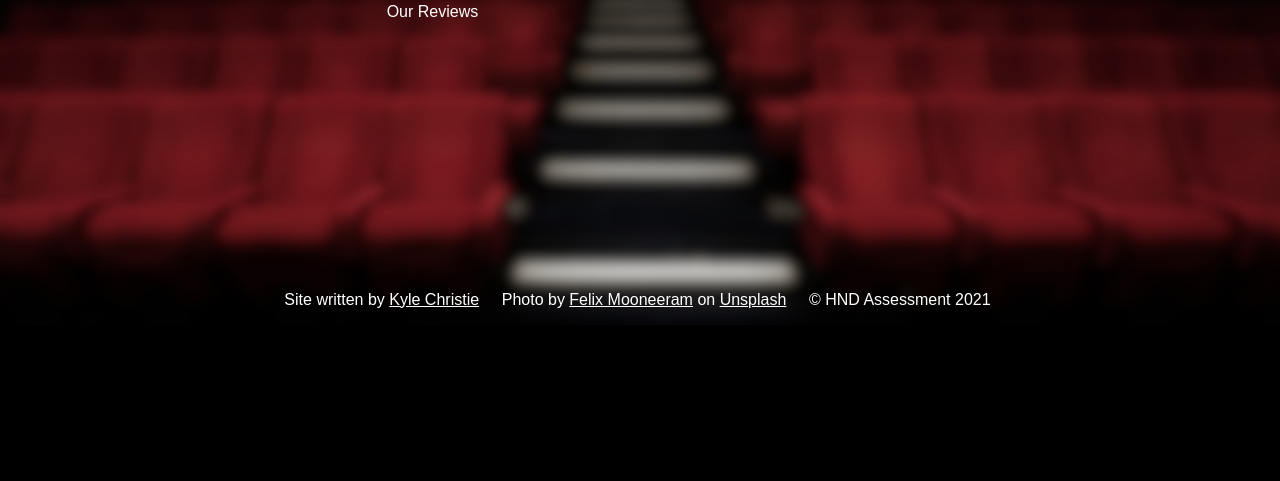
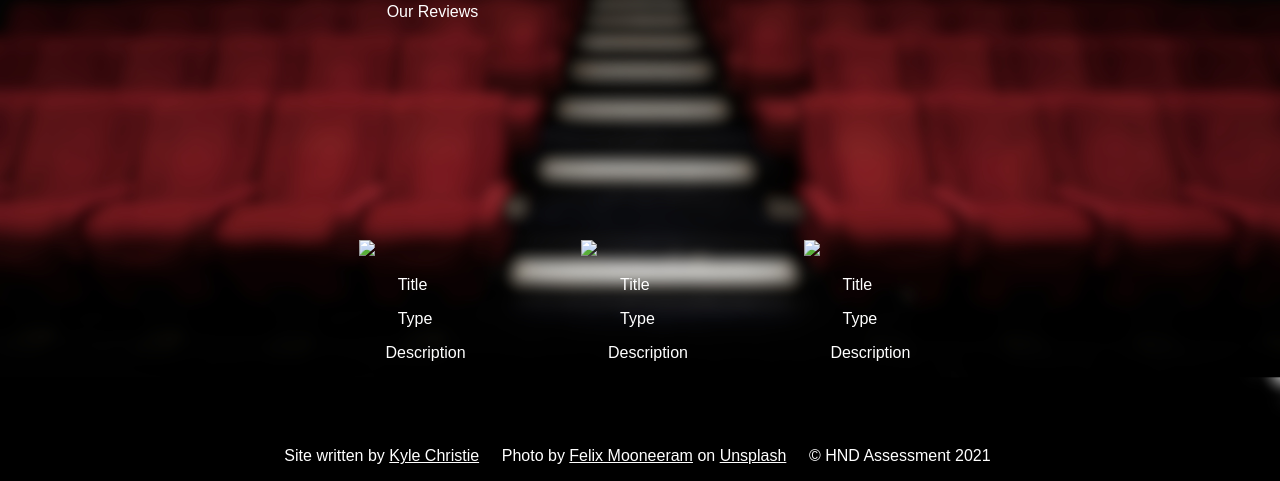
Before and after one commit to kc101010/HND-Theatre-Project, a PHP site: page /blog/index.php in a window 1280 px wide. Shown: the part 476-957 px from the top of the page. Before the commit the page ends 801 px from the top, so only its background shows below. Run offline with PHP 8.4, Linux system fonts and the light colour scheme; some libraries are stand-ins or nearby versions; some web fonts are replaced.

Commit message:
blog articles

```diff
--- a/blog/index.php
+++ b/blog/index.php
@@ -26,6 +26,26 @@
     </section>
 
     <section id="sect_articles">
+        <div class="article_container">
+            <img class="article_img" src="https://via.placeholder.com/200x200"/>
+            <p class="article_title"> Title </p>
+            <p class="article_type"> Type </p>
+            <p class="article_desc"> Description </p>
+        </div>
+
+        <div class="article_container">
+            <img class="article_img" src="https://via.placeholder.com/200x200"/>
+            <p class="article_title"> Title </p>
+            <p class="article_type"> Type </p>
+            <p class="article_desc"> Description </p>
+        </div>
+
+        <div class="article_container">
+            <img class="article_img" src="https://via.placeholder.com/200x200"/>
+            <p class="article_title"> Title </p>
+            <p class="article_type"> Type </p>
+            <p class="article_desc"> Description </p>
+        </div>
 
     </section>
 
--- a/css/style.css
+++ b/css/style.css
@@ -137,7 +137,7 @@ body{
     #sect_blog{
         display:block;
         margin-top:3%;
-        margin-bottom:10%;
+        margin-bottom:6%;
         margin-left: 20%;
         margin-right:20%;
     }
@@ -150,7 +150,32 @@ body{
 
     }
 
+    #sect_articles{
+        display:block;
+        /**margin-top:3%;**/
+        margin-bottom:20%;
+        margin-left: 25%;
+        margin-right:20%;
 
+    }
 
+    .article_container{
+        margin-left: 5%;
+        margin-right: 20%;
+        width: 7%;
+        float: left;
+        margin-bottom: 10%;
+
+    }
+
+    .article_title, .article_type{
+        margin-left: 80%;
+
+    }
+
+    .article_desc{
+        margin-left: 55%;
+        text-align: center;
+    }
     /** ~ End Blog rules ~ **/
 }
```
